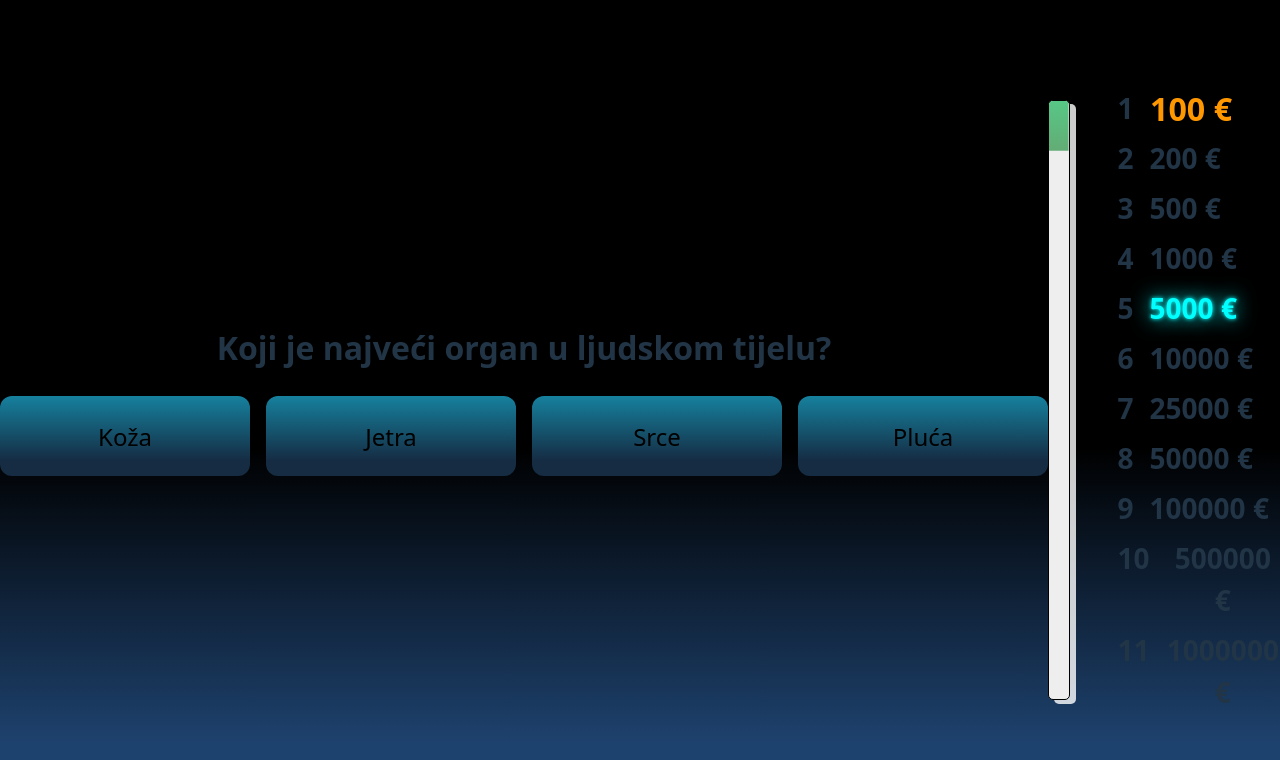
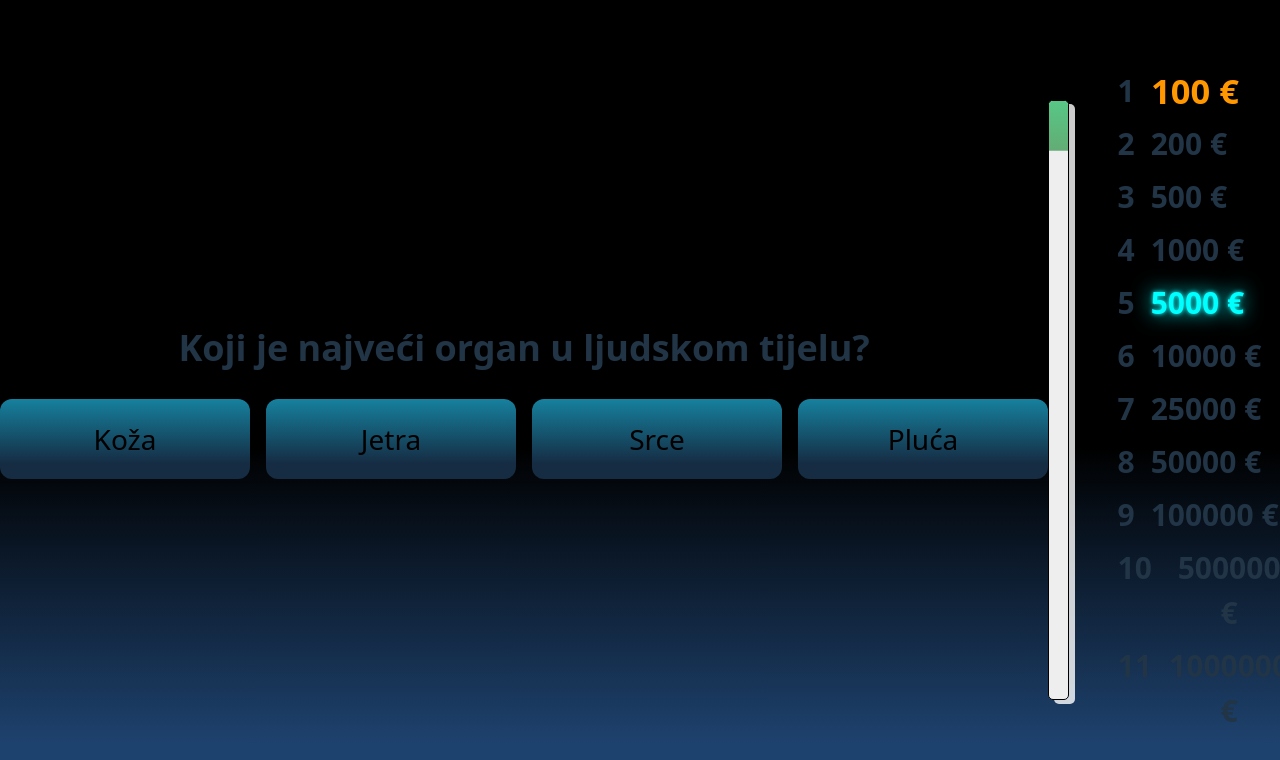
Before and after one commit to DorianLeci/Internship-14-Millionaire, a React (Vite) app in the folder Millionare/: page / in a window 1280 px wide. Both pictures are taken after a click on the button "New Game". Shown: the top 760 px of the page. Built offline with nearby package versions, Linux system fonts and the light colour scheme.

Commit message:
Update component styling

```diff
--- a/Millionare/src/components/Answer/Answer.css
+++ b/Millionare/src/components/Answer/Answer.css
@@ -10,7 +10,7 @@
   border: none;
   border-radius: var(--btn-border-radius);
   padding: 10px;
-  font-size: 24px;
+  font-size: 28px;
   background: var(--blue-btn-bg);
 }
 
--- a/Millionare/src/components/LevelList/LevelList.css
+++ b/Millionare/src/components/LevelList/LevelList.css
@@ -16,7 +16,7 @@
 .level__info {
   display: flex;
   gap: 1rem;
-  font-size: 28px;
+  font-size: 30px;
 }
 
 .level__reward {
--- a/Millionare/src/components/QuestionCard/QuestionCard.css
+++ b/Millionare/src/components/QuestionCard/QuestionCard.css
@@ -6,7 +6,7 @@
 }
 
 .question__text {
-  font-size: 32px;
+  font-size: 36px;
 }
 
 .answer-container {
```
